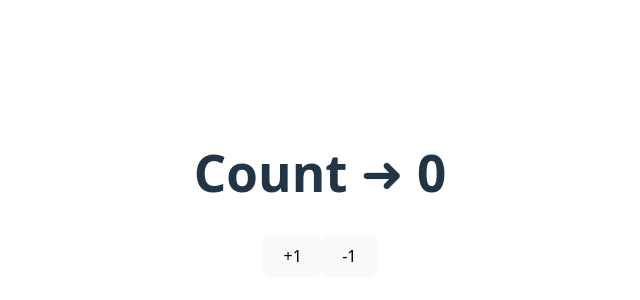
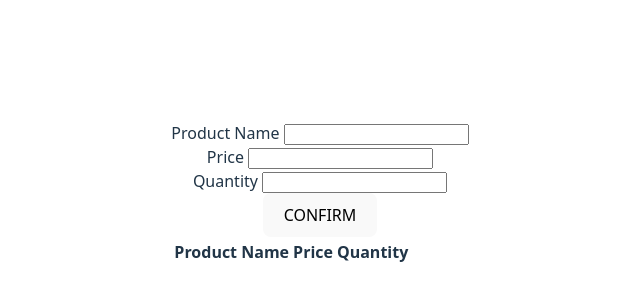
Before and after one commit to earlyerin/korea_it_web_react_study, a React (Vite) app: page / in a window 1280 px wide. Shown: the part 206-506 px from the top of the page, without its empty margins (320-960 px from the left). Built offline with nearby package versions, Linux system fonts and the light colour scheme.

Commit message:
Feat: InputState

```diff
--- a/src/App.jsx
+++ b/src/App.jsx
@@ -4,6 +4,10 @@ import BasicProps from "./components/BasicProps/BasicProps";
 import BasicReact from "./components/BasicReact/BasicReact";
 import Calculator from "./components/BasicState/Calculator/Calculator";
 import CountState from "./components/BasicState/CountState/CountState";
+import InputState1 from "./components/BasicState/InputState1/InputState1";
+import InputState2 from "./components/BasicState/InputState2/InputState2";
+import InputState3 from "./components/BasicState/InputState3/InputState3";
+import InputState4 from "./components/BasicState/InputState4/InputState4";
 
 //초기 화면 구성
 function App() {
@@ -13,8 +17,12 @@ function App() {
       {/* <BasicReact /> */}
       {/* <BaxisJsx /> */}
       {/* <BasicProps /> */}
-      <CountState />
+      {/* <CountState /> */}
       {/* <Calculator /> */}
+      {/* <InputState1 /> */}
+      {/* <InputState2 /> */}
+      {/* <InputState3 /> */}
+      <InputState4 />
     </>
   );
 }
--- /dev/null
+++ b/src/components/BasicState/InputState1/InputState1.jsx
@@ -0,0 +1,34 @@
+import { useState } from "react";
+
+function InputState1() {
+  const [inputValue1, setInputValue1] = useState("");
+  const [h1Text1, setH1Text1] = useState("");
+
+  const [inputValue2, setInputValue2] = useState("");
+  const [h1Text2, setH1Text2] = useState("");
+
+  const inputOnChangeHandler1 = (e) => {
+    setInputValue1(e.target.value);
+  };
+
+  const inputOnChangeHandler2 = (e) => {
+    setInputValue2(e.target.value);
+  };
+
+  const onClickHandler = () => {
+    setH1Text1(inputValue1);
+    setH1Text2(inputValue2);
+  };
+
+  return (
+    <div>
+      <h1>{h1Text1}</h1>
+      <h1>{h1Text2}</h1>
+      <input type="text" value={inputValue1} onChange={inputOnChangeHandler1} />
+      <input type="text" value={inputValue2} onChange={inputOnChangeHandler2} />
+      <button onClick={onClickHandler}>CLICK</button>
+    </div>
+  );
+}
+
+export default InputState1;
--- /dev/null
+++ b/src/components/BasicState/InputState2/InputState2.jsx
@@ -0,0 +1,35 @@
+import { useState } from "react";
+
+function InputState2() {
+  const [inputValue, setInputValue] = useState({
+    t1: "",
+    t2: "",
+    t3: "",
+  });
+
+  const OnChangeHandler = (e) => {
+    console.log("name => ", e.target.name);
+    console.log("value => ", e.target.value);
+    const targetName = e.target.name;
+    const targetValue = e.target.value;
+
+    //입력을 객체 형태로 저장
+    const newInputValue = {
+      ...inputValue,
+      [targetName]: targetValue, //키로 변수값을 사용하고 싶을 때 => [변수명]: 값
+    };
+
+    //객체를 전달하여 입력 변경
+    setInputValue(newInputValue);
+  };
+
+  return (
+    <div>
+      <input type="text" name="t1" onChange={OnChangeHandler} />
+      <input type="text" name="t2" onChange={OnChangeHandler} />
+      <input type="text" name="t3" onChange={OnChangeHandler} />
+    </div>
+  );
+}
+
+export default InputState2;
--- /dev/null
+++ b/src/components/BasicState/InputState3/InputState3.jsx
@@ -0,0 +1,50 @@
+import { useState } from "react";
+
+function InputState2() {
+  const inputValueEmpty = {
+    name: "",
+    age: "",
+    address: "",
+  };
+
+  const [inputValue, setInputValue] = useState(inputValueEmpty);
+
+  const onChangeHandler = (e) => {
+    const { name, value } = e.target; //이벤트 속성 구조분해
+    console.log(name, value);
+
+    //함수형 업데이트 : 해당 함수를 실행하는 시점에서 가장 최신 상태를 가진 prev(불변성) 사용
+    setInputValue((prev) => {
+      return { ...prev, [name]: value };
+    });
+  };
+
+  return (
+    <div>
+      <h1>NAME: {inputValue.name}</h1>
+      <h1>AGE: {inputValue.age}</h1>
+      <h1>ADDRESS: {inputValue.address}</h1>
+      <input
+        name="name"
+        type="text"
+        value={inputValue.name}
+        onChange={onChangeHandler}
+      />
+      <input
+        name="age"
+        type="text"
+        value={inputValue.age}
+        onChange={onChangeHandler}
+      />
+      <input
+        name="address"
+        type="text"
+        value={inputValue.address}
+        onChange={onChangeHandler}
+      />
+      <button onClick={() => setInputValue(inputValueEmpty)}>RESET</button>
+    </div>
+  );
+}
+
+export default InputState2;
--- /dev/null
+++ b/src/components/BasicState/InputState4/InputState4.jsx
@@ -0,0 +1,105 @@
+import { useState } from "react";
+
+function InputState4() {
+  const inputValueEmpty = {
+    productName: "",
+    price: "",
+    quantity: "",
+  };
+
+  //상품들에 대한 상태 배열
+  const [products, setProducts] = useState([]);
+  //입력에 대한 상태 객체
+  const [inputValue, setInputValue] = useState(inputValueEmpty);
+
+  const onChangeHandler = (e) => {
+    const { name, value } = e.target;
+    setInputValue((prev) => {
+      return {
+        ...prev,
+        [name]: value,
+      };
+    });
+  };
+
+  const onClickHandler = () => {
+    setProducts((prev) => {
+      // push는 원본 배열을 수정하므로 상태 객체의 참조주소값은 동일하므로 변경을 감지하지 못할 가능성 존재(불변성 위배)
+      // const newArray = prev;
+      // newArray.push(inputValue);
+      // return newArray
+      return [...prev, inputValue]; //새로운 배열
+    });
+  };
+
+  return (
+    <div>
+      {/* 입력 */}
+      <div>
+        <label htmlFor="productName">Product Name </label>
+        <input
+          type="text"
+          id="productName"
+          name="productName"
+          value={inputValue.productName}
+          onChange={onChangeHandler}
+        />
+      </div>
+      <div>
+        <label htmlFor="price">Price </label>
+        <input
+          type="text"
+          id="price"
+          name="price"
+          value={inputValue.price}
+          onChange={onChangeHandler}
+        />
+      </div>
+      <div>
+        <label htmlFor="quantity">Quantity </label>
+        <input
+          type="text"
+          id="quantity"
+          name="quantity"
+          value={inputValue.quantity}
+          onChange={onChangeHandler}
+        />
+      </div>
+      {/* 제출 */}
+      <div>
+        <button
+          onClick={() => {
+            onClickHandler();
+            setInputValue(inputValueEmpty);
+          }}
+        >
+          CONFIRM
+        </button>
+      </div>
+      {/* 출력 */}
+      <table>
+        <thead>
+          <tr>
+            <th>Product Name</th>
+            <th>Price</th>
+            <th>Quantity</th>
+          </tr>
+        </thead>
+        <tbody>
+          {/* 배열을 순회하여 상품 테이블에 삽입하는 작업 */}
+          {products.map((product, index) => (
+            // 목록 렌더링 시 항목 구분을 위해 고유한 키 할당 필수
+            // key는 리엑트에서 어떤 항목에 대한 변경, 추가, 삭제를 효율적으로 파악하는데 사용
+            <tr key={index}>
+              <td>{product.productName}</td>
+              <td>{product.price}</td>
+              <td>{product.quantity}</td>
+            </tr>
+          ))}
+        </tbody>
+      </table>
+    </div>
+  );
+}
+
+export default InputState4;
```
